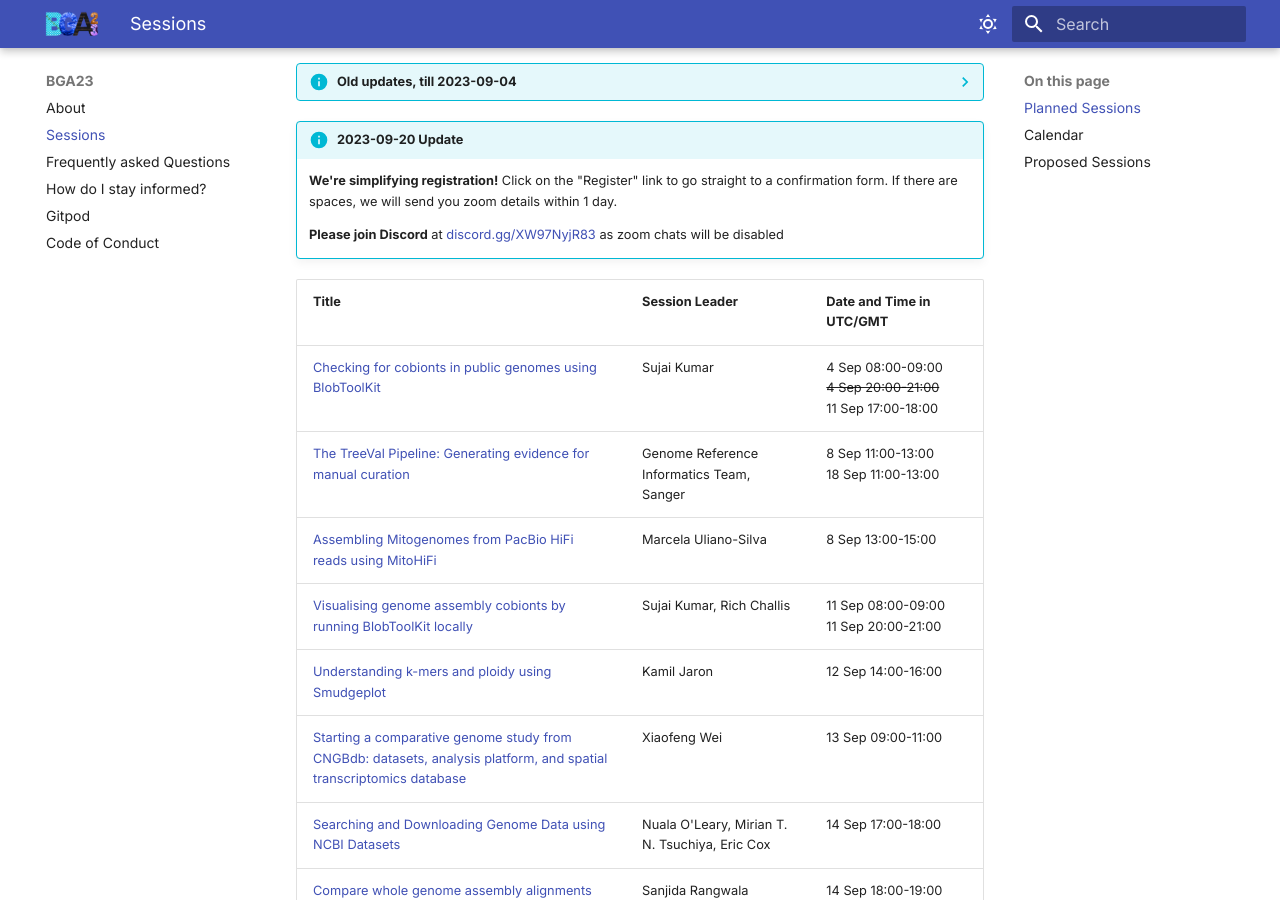
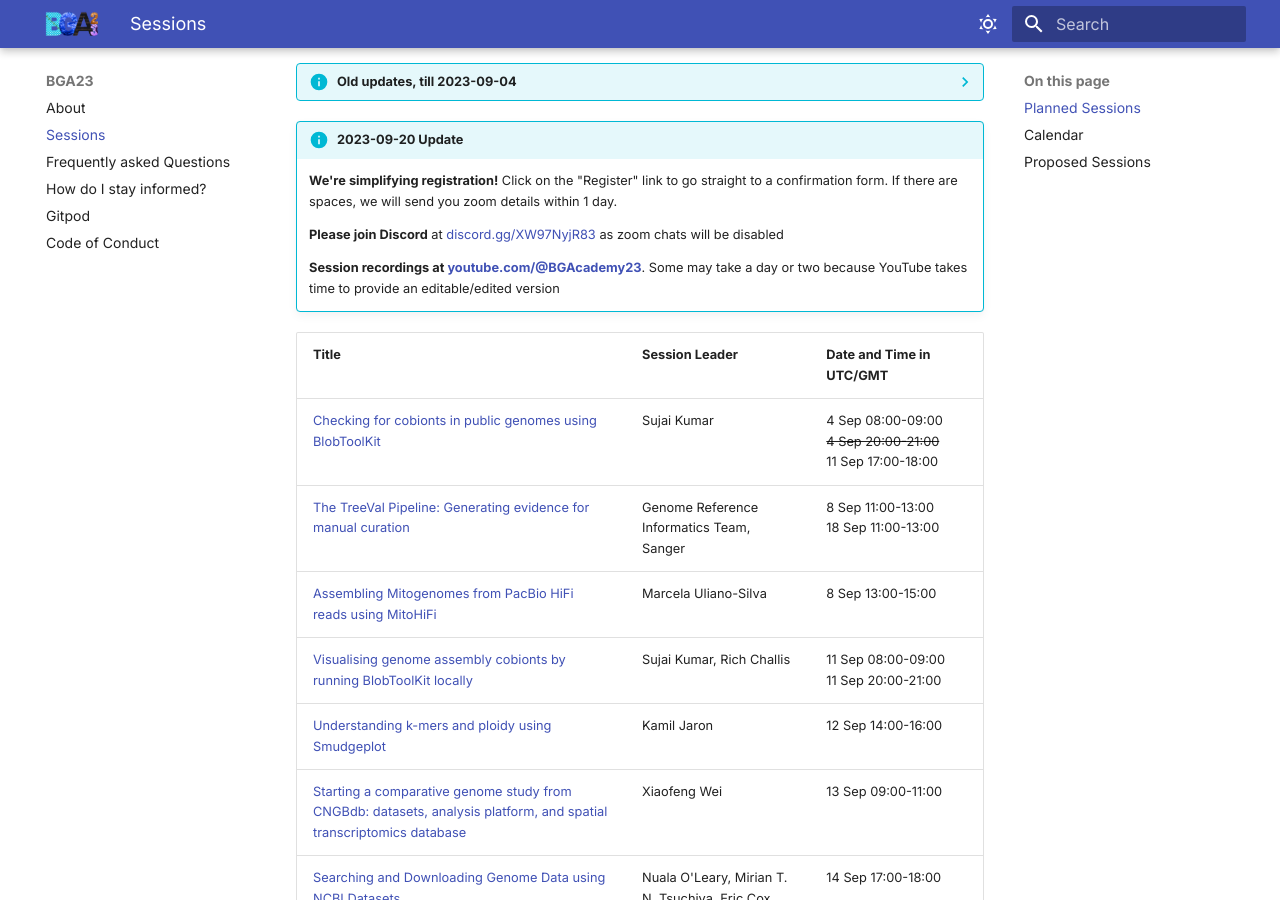
Before and after one commit to tol-training/tol-training.github.io, an MkDocs documentation site: the page built from docs/sessions.md, in a window 1280 px wide and 900 px high, scrolled down 399 px. Built offline with MkDocs 1.6.1 and Material for MkDocs 9.7.7, drawn with Linux system fonts in a browser that asks for light colours.

Commit message:
add youtube

```diff
--- a/docs/sessions.md
+++ b/docs/sessions.md
@@ -81,6 +81,8 @@ If there are 2 time slots available for a session, pick the one you can attend m
 
     **Please join Discord** at [discord.gg/XW97NyjR83](https://discord.gg/XW97NyjR83) as zoom chats will be disabled
 
+    **Session recordings at [youtube.com/@BGAcademy23](https://youtube.com/@bgacademy23)**. Some may take a day or two because YouTube takes time to provide an editable/edited version
+
 | Title | Session Leader | Date and Time in UTC/GMT |
 |-------|----------------|--------------------------|
 | [Checking for cobionts in public genomes using BlobToolKit](https://bga23.org/btk-view) | Sujai Kumar | 4 Sep 08:00-09:00<br/>~~4 Sep 20:00-21:00~~<br/>11 Sep 17:00-18:00 |
```
